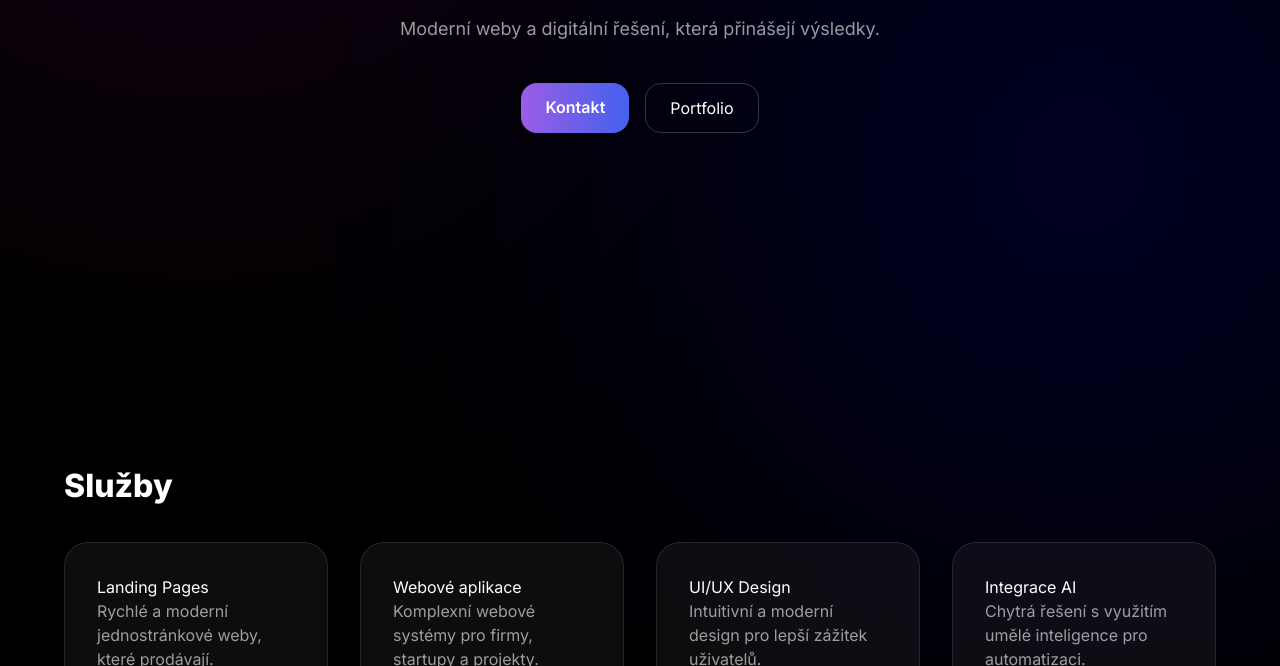
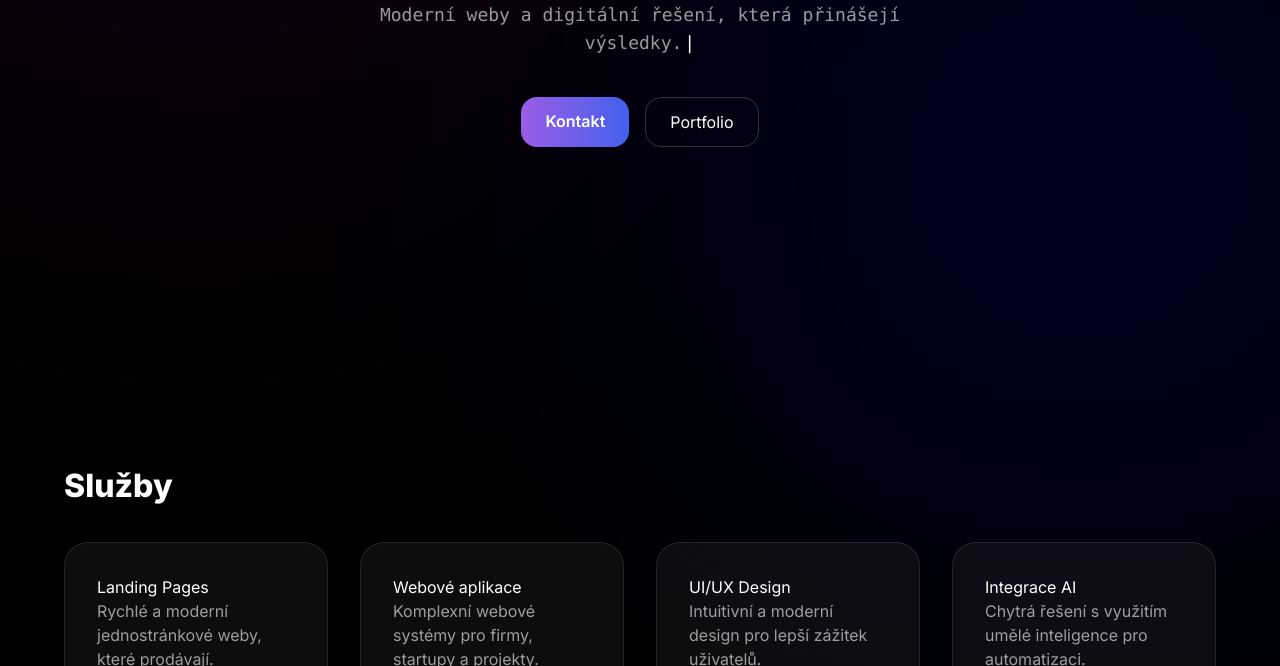
Before and after one commit to Vladyslav-Karpenko/Drakes, a website built with Vite: page index.html in a window 1280 px wide. Shown: the part 434-1100 px from the top of the page. Built offline with nearby package versions, Linux system fonts and the light colour scheme.

Commit message:
typeWriter added

```diff
--- a/index.html
+++ b/index.html
@@ -31,9 +31,15 @@
           development studio
         </span>
       </h1>
-      <p class="text-gray max-w-xl text-lg mb-10">
+      <p
+        id="typewriter"
+        class="text-gray max-w-xl text-lg mb-10 font-mono relative"
+      >
+        <span id="typed-text"></span><span class="cursor">|</span>
+      </p>
+      <!-- <p class="text-gray max-w-xl text-lg mb-10" id="typewriter">
         Moderní weby a digitální řešení, která přinášejí výsledky.
-      </p>
+      </p> -->
       <div class="flex gap-4">
         <a href="#kontakt" class="btn-gradient">Kontakt</a>
         <a href="#selected-work" class="btn-outline">Portfolio</a>
--- a/src/main.js
+++ b/src/main.js
@@ -1,5 +1,19 @@
 import './style.css'
 
-const elements=document.querySelectorAll('.fade-up');
-const observer=new IntersectionObserver(entries=>{entries.forEach(entry=>{if(entry.isIntersecting){entry.target.classList.add('active');}});});
-elements.forEach(el=>observer.observe(el));
+const elements = document.querySelectorAll('.fade-up');
+const observer = new IntersectionObserver(entries => { entries.forEach(entry => { if (entry.isIntersecting) { entry.target.classList.add('active'); } }); });
+elements.forEach(el => observer.observe(el));
+
+const text = "Moderní weby a digitální řešení, která přinášejí výsledky.";
+const typedText = document.getElementById('typed-text');
+let index = 0;
+
+function typeWriter() {
+    if (index < text.length) {
+        typedText.innerHTML += text.charAt(index);
+        index++;
+        setTimeout(typeWriter, 50); // скорость печати
+    }
+}
+
+typeWriter();
--- a/src/style.css
+++ b/src/style.css
@@ -126,3 +126,22 @@ h2 {
 .animate-fade-up {
   animation: fadeUp 1.2s ease-out forwards;
 }
+
+.cursor {
+  display: inline-block;
+  margin-left: 2px;
+  width: 1ch;
+  animation: blink 1s infinite;
+  color: #fff;
+}
+@keyframes blink {
+  0%,
+  50%,
+  100% {
+    opacity: 1;
+  }
+  25%,
+  75% {
+    opacity: 0;
+  }
+}
```
